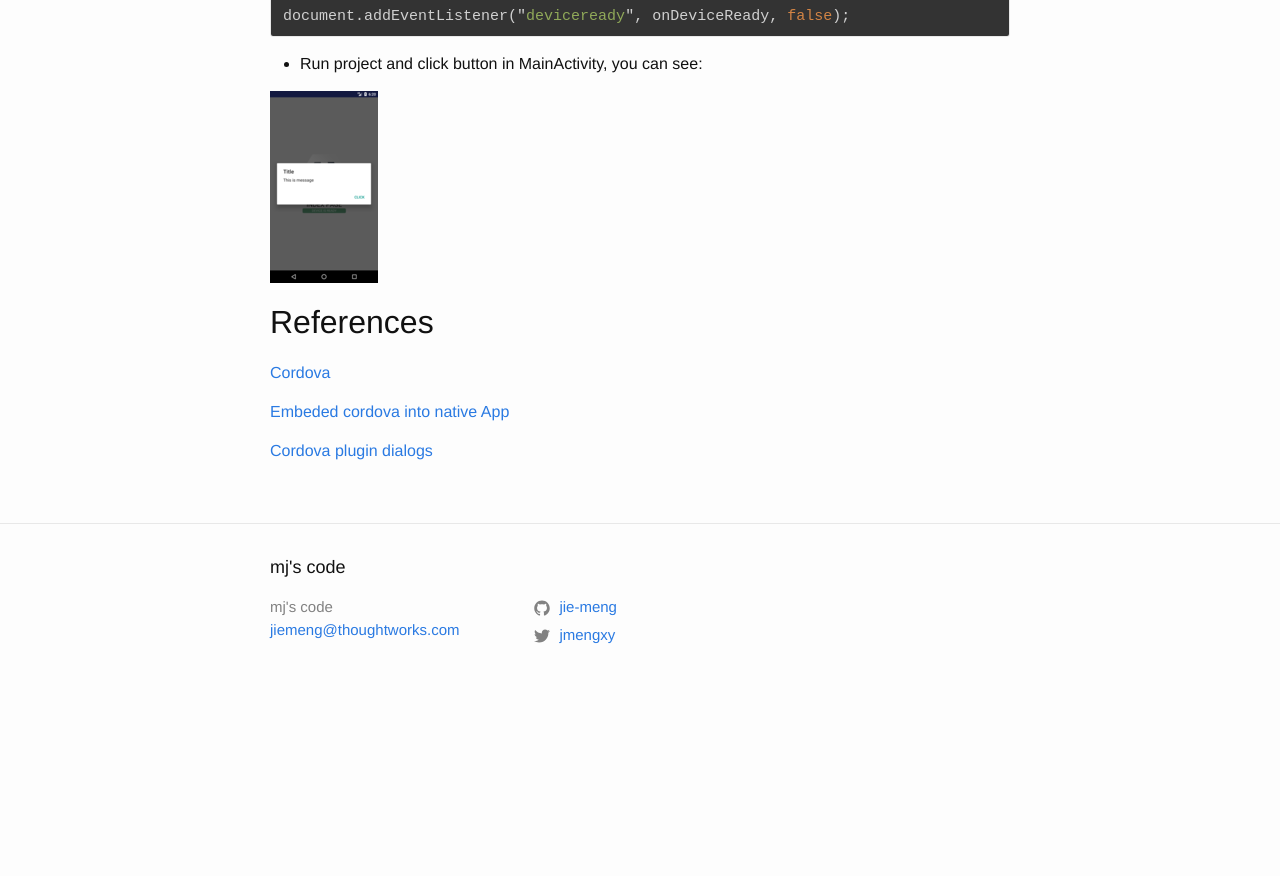
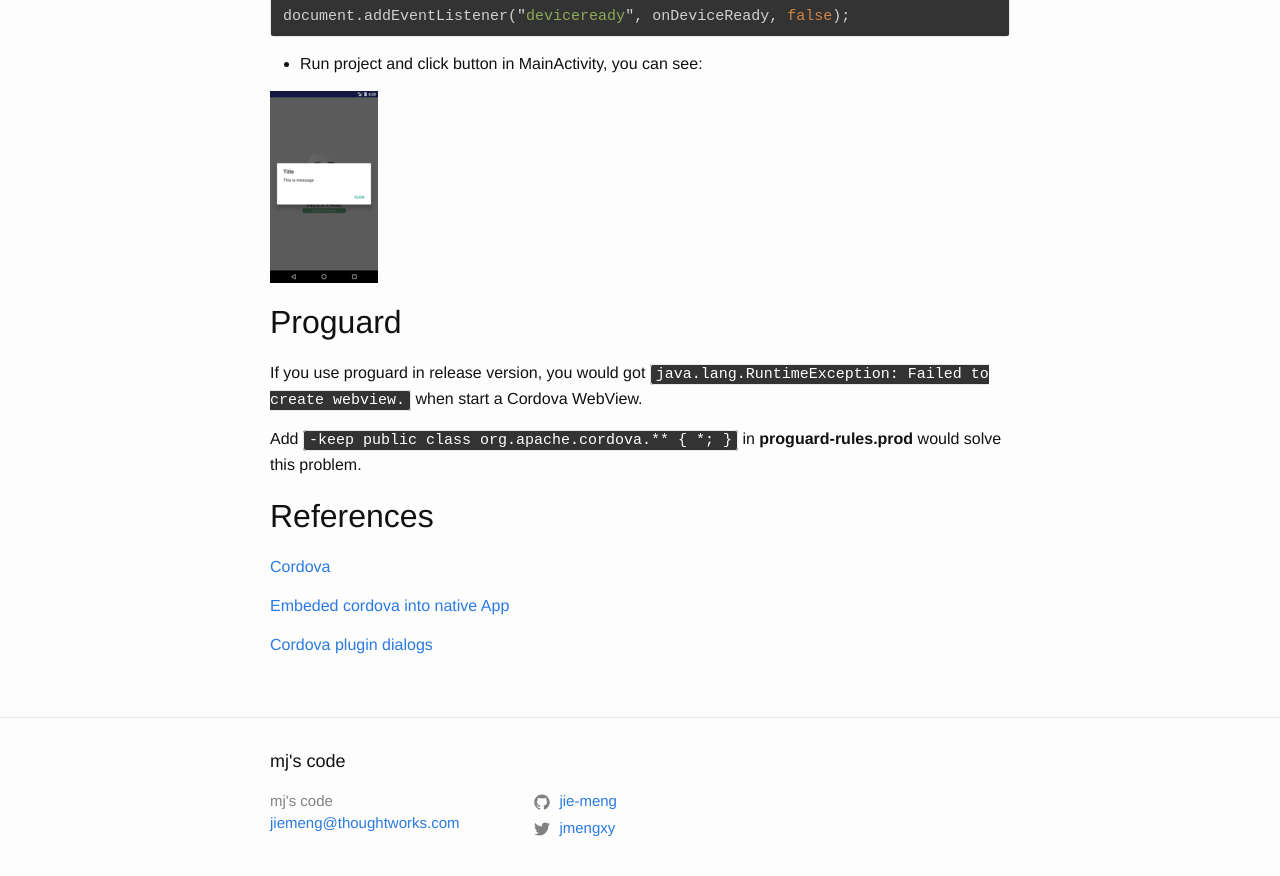
Before and after one commit to jie-meng/jie-meng.github.io, a Jekyll site: the page built from _posts/2018-08-14-android-hybrid-with-cordova.md, in a window 1280 px wide and 900 px high, scrolled down 6188 px. Shown: the top 876 px of the window. Built offline with Jekyll 4.4.1, drawn with Linux system fonts in a browser that asks for light colours; comment, search, counter and statistics services are not loaded; before the commit the page ends 6894 px from its top, so only the background shows below that.

Commit message:
Update android-hybrid-with-cordova

```diff
--- a/_posts/2018-08-14-android-hybrid-with-cordova.md
+++ b/_posts/2018-08-14-android-hybrid-with-cordova.md
@@ -270,6 +270,12 @@ document.addEventListener("deviceready", onDeviceReady, false);
 
 ![]({{ "/assets/img/cordova-plugin-dialogs.webp" | absolute_url }})
 
+## Proguard
+
+If you use proguard in release version, you would got `java.lang.RuntimeException: Failed to create webview.` when start a Cordova WebView.
+
+Add `-keep public class org.apache.cordova.** { *; }` in **proguard-rules.prod** would solve this problem.
+
 ## References
 
 [Cordova](https://cordova.apache.org/)
```
